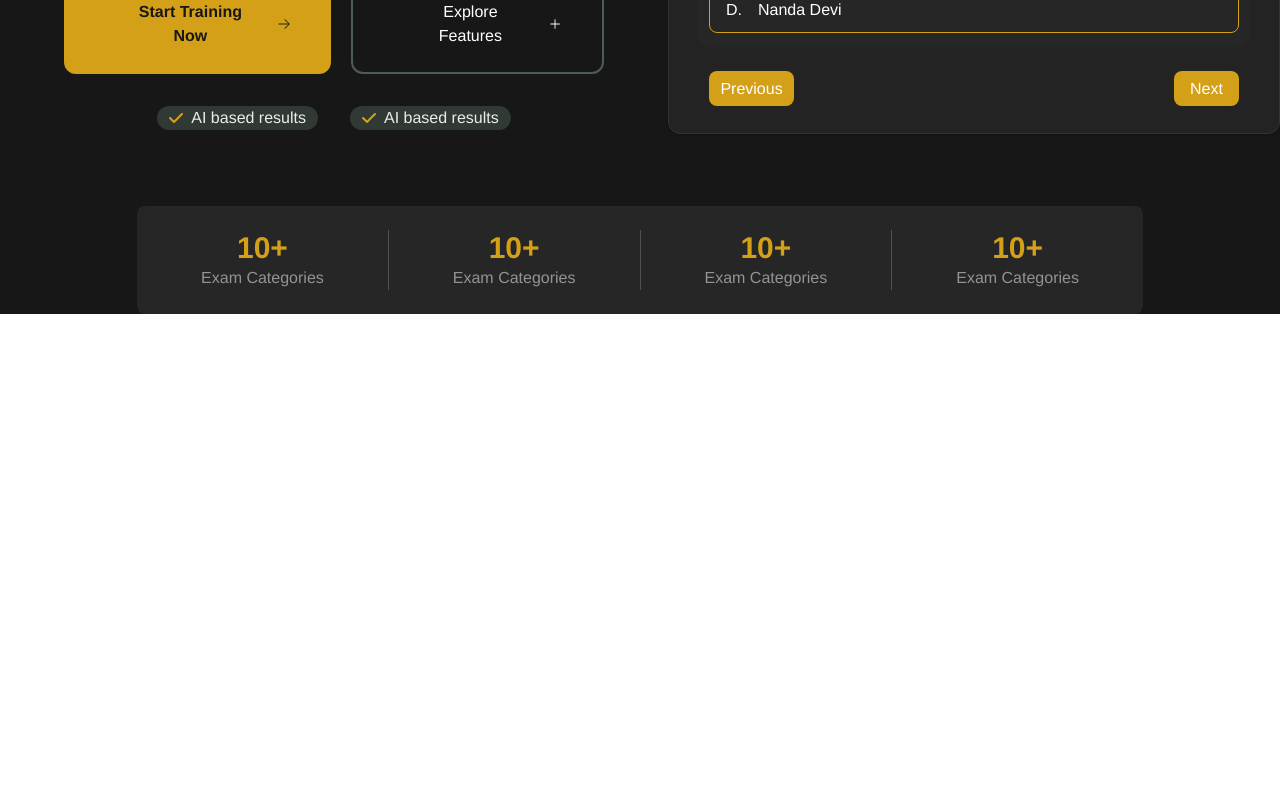
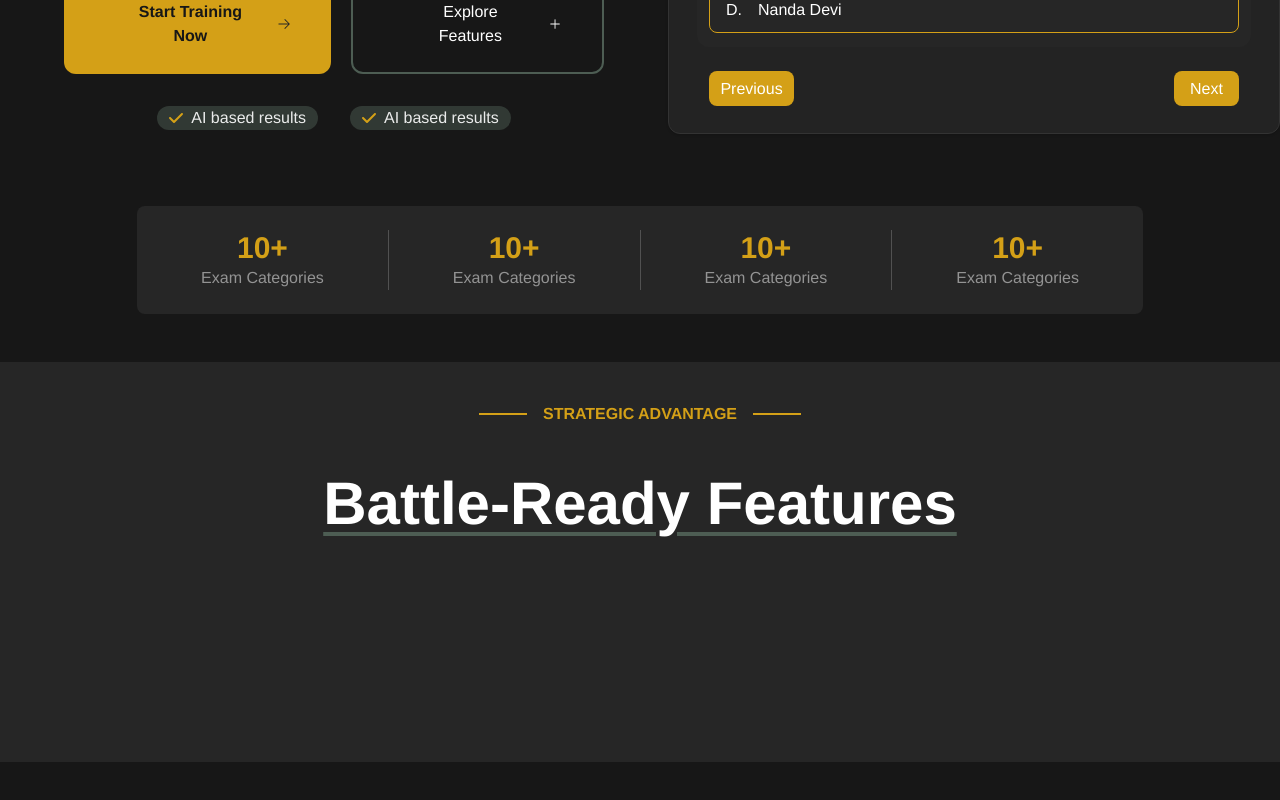
Before and after one commit to SHUBH4M13/PrepX_defence, a React (Vite) app in the folder Frontend/: page / in a window 1280 px wide. Shown: the part 524-1324 px from the top of the page. Before the commit the page ends 838 px from the top, so only its background shows below. Built offline with nearby package versions, Linux system fonts and the light colour scheme.

Commit message:
made headings component

```diff
--- a/Frontend/src/Components/Pages/Home.jsx
+++ b/Frontend/src/Components/Pages/Home.jsx
@@ -2,15 +2,17 @@ import React from 'react'
 import Navbar from '../Utility/Navbar'
 import HeroText from '../Sections/HomeSection/HeroText'
 import NumbersStrap from '../Sections/HomeSection/NumbersStrap'
+import Feature from '../Sections/Features/Feature'
 
 export default function Home() {
   return (
     <div className=' bg-darkbg min-h-screen'>
       <Navbar />
       <HeroText />
-      <div className=' flex justify-center items-center rounded-xl'>
+      <div className=' flex justify-center items-center'>
         <NumbersStrap />
       </div>
+      <Feature/>
     </div>
   )
 }
--- /dev/null
+++ b/Frontend/src/Components/Sections/Features/Feature.jsx
@@ -0,0 +1,13 @@
+import React from 'react'
+import GoldHeading from '../../Utility/GoldHeading'
+
+export default function Feature() {
+    return (
+        <div className=' py-12'>
+            <div className=' h-100 bg-Secondarybg flex justify-center'>
+                <GoldHeading heading="Strategic Advantage" semiheading = " Battle-Ready Features" />
+            </div>
+        </div>
+
+    )
+}
--- a/Frontend/src/Components/Sections/Option.jsx
+++ b/Frontend/src/Components/Sections/Option.jsx
@@ -6,7 +6,7 @@ function Option(props) {
             <p className=' font-Helvetica text-white font-medium py-3 px-4'>
                 {props.OptionA}
             </p>
-            <p className=' font-Helvetica text-white font-medium py-3' >
+            <p className=' font-Helvetica font-medium text-white py-3' >
                 {props.OptionDesc}
             </p>
         </div>
--- /dev/null
+++ b/Frontend/src/Components/Utility/GoldHeading.jsx
@@ -0,0 +1,20 @@
+import React from 'react'
+
+export default function GoldHeading(props) {
+    return (
+        <div className=' flex flex-col gap-2 items-center  '>
+
+            <div className=' w-fit h-fit flex justify-center items-center gap-4 py-10 '>
+                <div className=' bg-PrimaryGold h-[2px] w-[48px] '></div>
+                <p className=' text-PrimaryGold font-Helvetica text-md text-center font-bold uppercase'>{props.heading}</p>
+                <div className=' bg-PrimaryGold h-[2px] w-[48px] '></div>
+            </div>
+
+            <div className=' flex justify-center items-center '>
+               <h1 className='text-6xl font-Helvetica text-center font-bold text-white underline decoration-darkgreen decoration-4 underline-offset-8'>{props.semiheading}</h1>
+            </div>
+
+        </div>
+
+    )
+}
```
